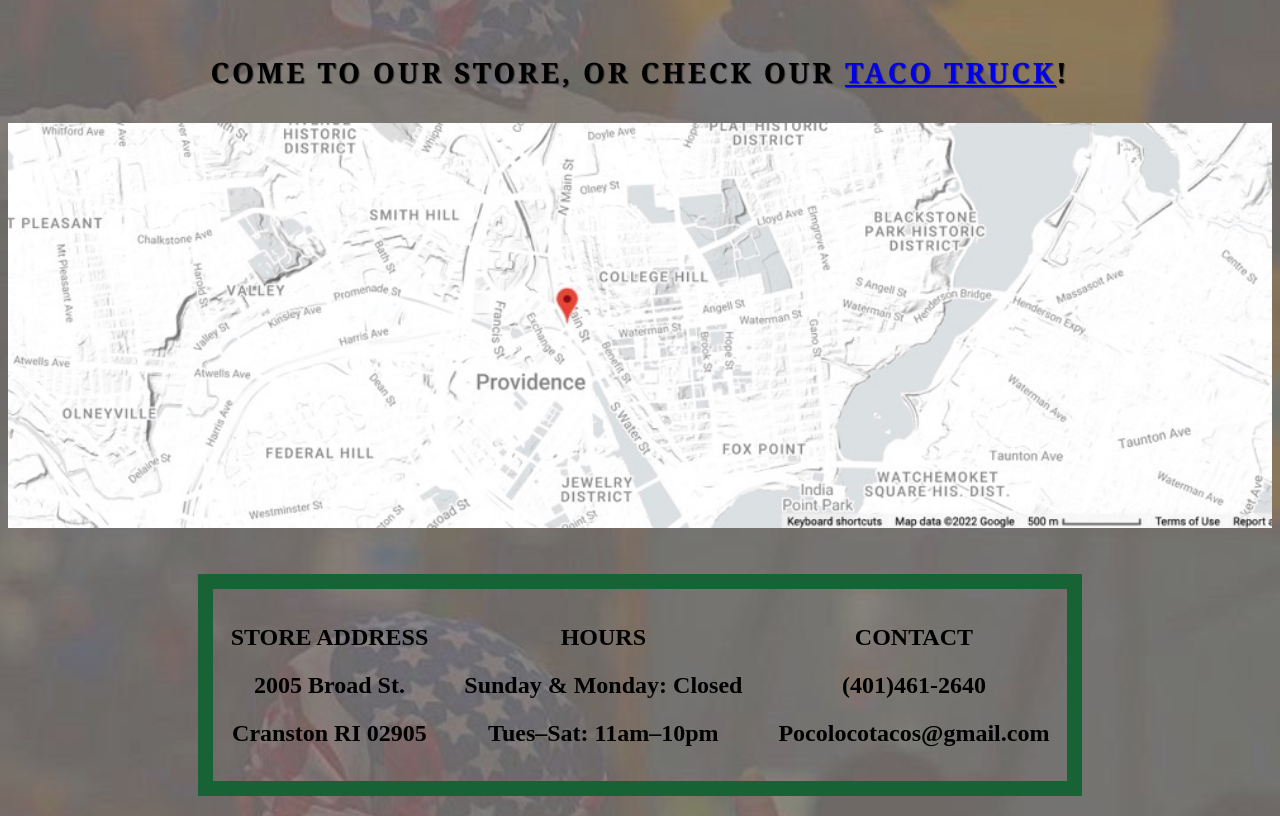
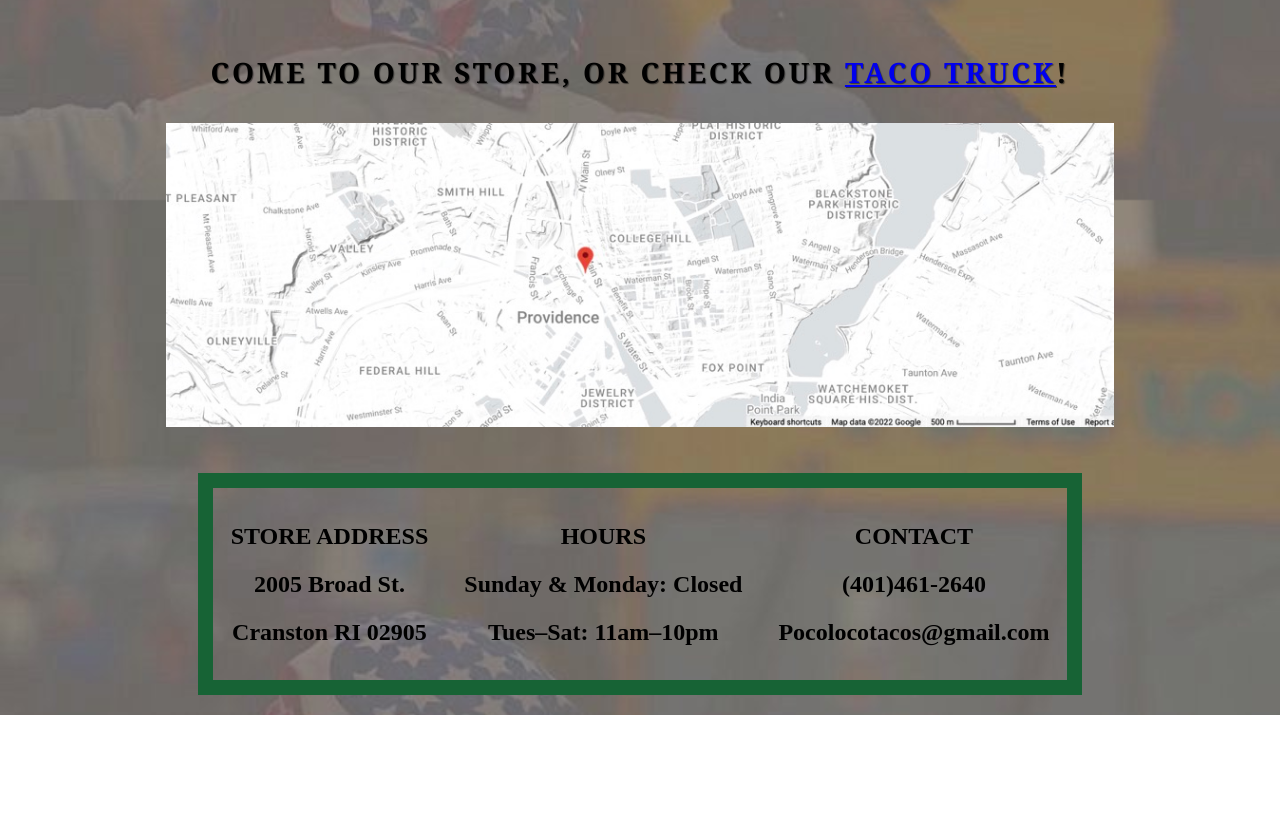
Before and after one commit to emocorgi250/cs1300-project2-page, a plain HTML site: page index.html in a window 1280 px wide. Shown: the part 760-1576 px from the top of the page. After the commit the page ends 1475 px from the top, so only its background shows below. Drawn offline with Linux system fonts and the light colour scheme.

Commit message:
Add files via upload

```diff
--- a/index.html
+++ b/index.html
@@ -58,7 +58,7 @@
 
 <div class="contact" align="center">
   <div class="row map" align="center" style="padding-top:10px; ">
-    <img src="./assets/map.jpg" style="width:100%" alt="our location">
+    <img src="./assets/map.jpg" style="width:75%" alt="our location">
   </div>
 
 </div>
```
